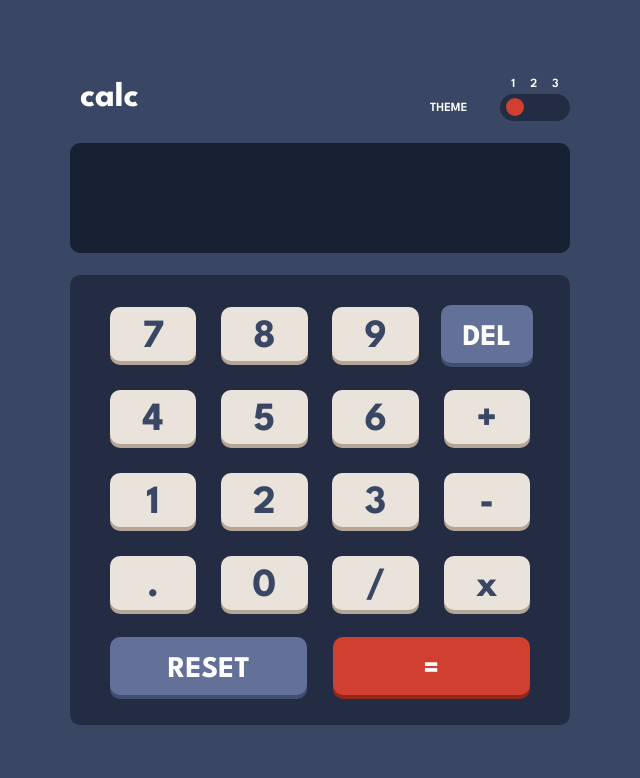
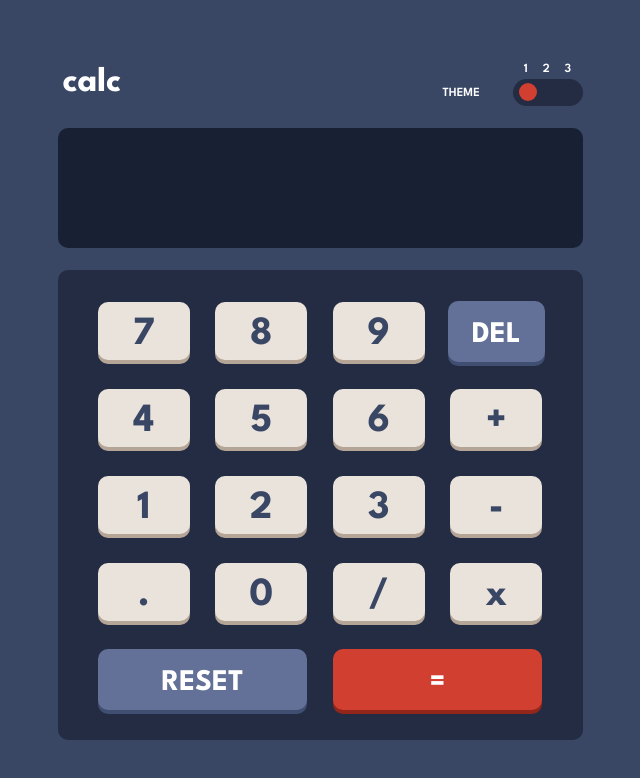
Before and after one commit to CJFaulkner04/CalculatorApp, a plain HTML site: page index.html in a window 1280 px wide. Shown: the whole page, without its empty margins (320-960 px from the left). Drawn offline with Linux system fonts and the light colour scheme.

Commit message:
resizing...

```diff
--- a/styles.css
+++ b/styles.css
@@ -53,11 +53,11 @@ body{
 }
 
 section{
-    height: 650px;
+    height: 680px;
     display: flex;
     flex-direction: column;
     justify-content: space-between;
-    width: 500px;
+    width: 525px;
 }
 
 .top{
@@ -67,7 +67,7 @@ section{
     height: 45px;
 }
 .top h1{
-    margin-left: 10px;
+    margin-left: 5px;
     font-size: 35px
 }
 
@@ -136,7 +136,7 @@ section{
     display: flex;
     align-items: center;
     justify-content: center;
-    height: 110px;
+    height: 120px;
     border-radius: 10px;
     padding: 0px;
 }
@@ -153,7 +153,7 @@ section{
     display: flex;
     justify-content: center;
     align-items: center;
-    height: 400px;
+    height: 420px;
     border-radius: 10px;
     padding: 25px;
 }
```
